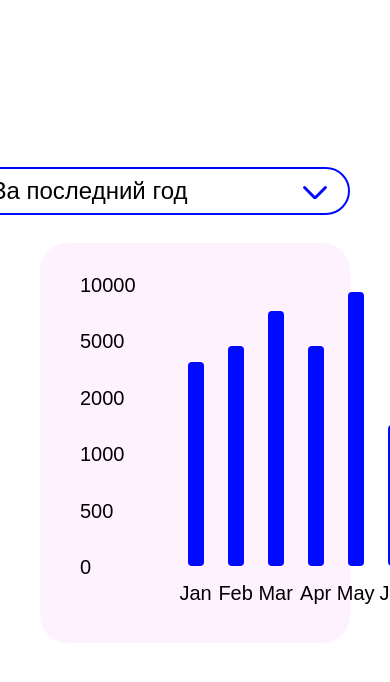
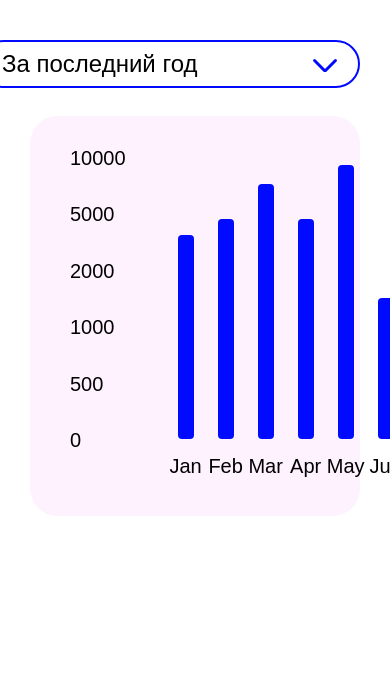
Before and after one commit to Vasily257/interactive-chart, a Next.js app: page / in a window 390 px wide. Shown: the top 682 px of the page. Built offline with nearby package versions, Linux system fonts and the light colour scheme.

Commit message:
fix(home page): correct the mobile paddings

```diff
--- a/src/app/page.module.css
+++ b/src/app/page.module.css
@@ -1,9 +1,15 @@
 .main {
   display: flex;
-  flex-direction: column;
   justify-content: space-between;
   align-items: center;
-  padding: 167px 40px 0;
+  flex-direction: column;
   min-height: 100vh;
+  padding: 40px 30px 20px;
   background-color: #ffffff;
 }
+
+@media screen and (min-width: 900px) {
+  .main {
+    padding: 167px 40px 40px;
+  }
+}
```
